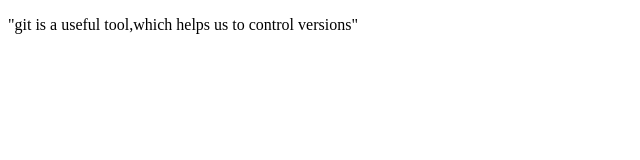
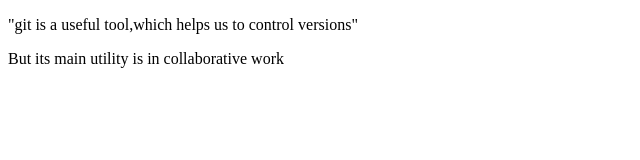
Before and after one commit to sweedface/git-flow, a plain HTML site: page index.html in a window 1280 px wide. Shown: the whole page, without its empty margins (0-640 px from the left). Drawn offline with Linux system fonts and the light colour scheme.

Commit message:
parrafo agregado por erick

```diff
--- a/index.html
+++ b/index.html
@@ -7,5 +7,6 @@
 </head>
 <body>
     <p>"git is a useful tool,which helps us to control versions"</p>
+    <p>But its main utility is in collaborative work</p>
 </body>
 </html>
```
